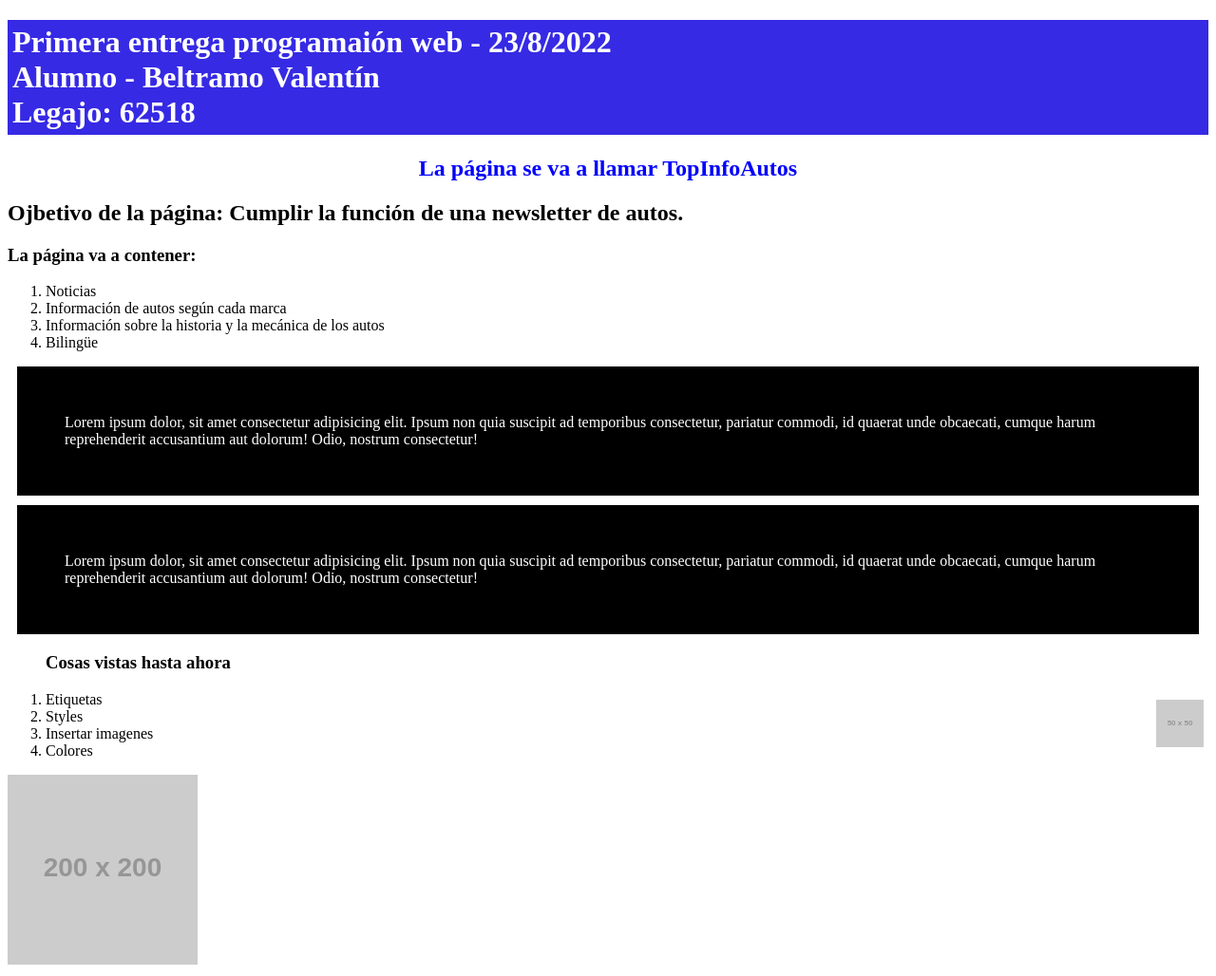
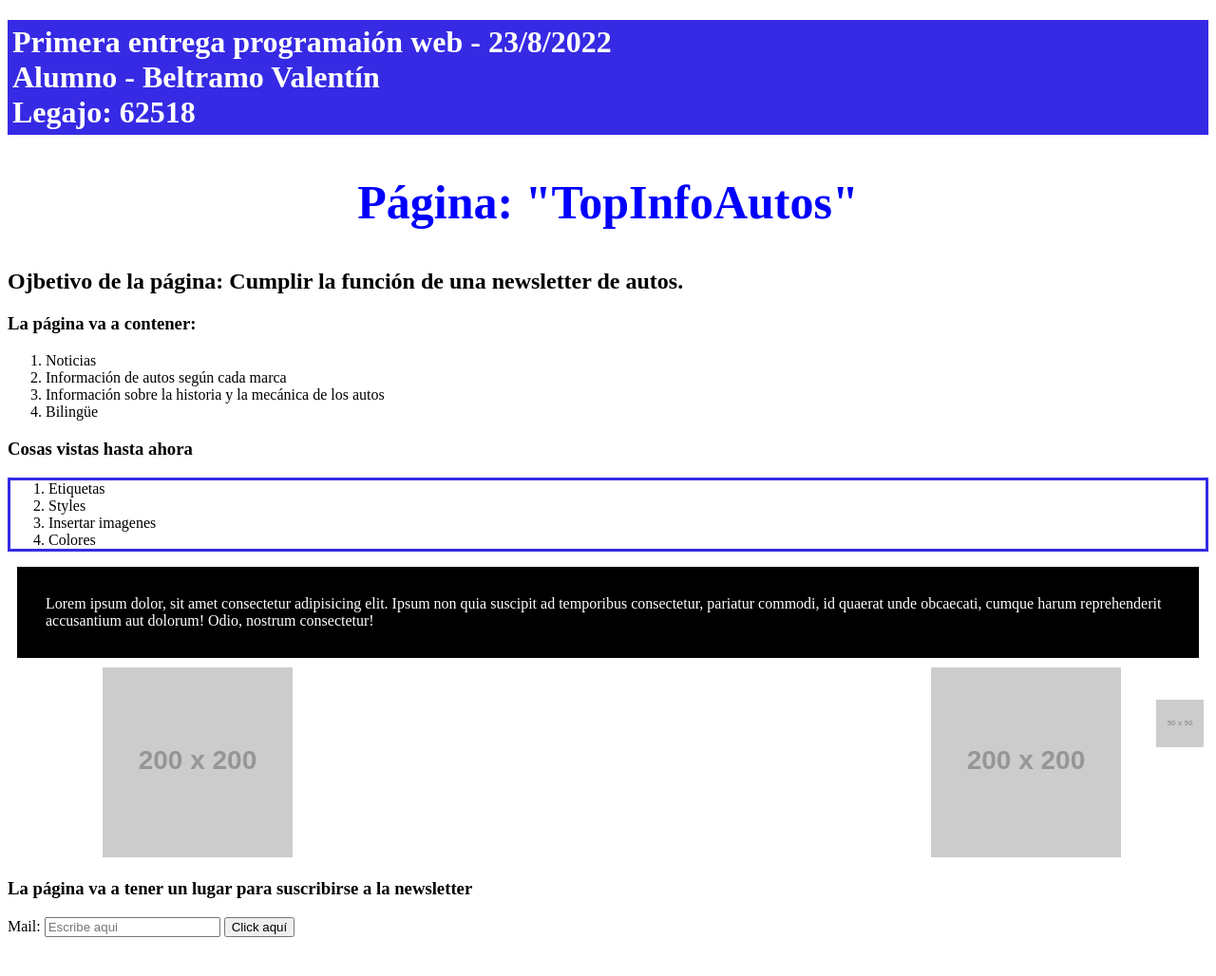
Before and after one commit to vbeltramo/ProgramacionWeb, a plain HTML site: page index.html in a window 1280 px wide. Shown: the whole page at 95% size. After the commit the page ends 995 px from the top, so only its background shows below. Drawn offline with Linux system fonts and the light colour scheme; placeholder pictures from the web are drawn by us.

Commit message:
Index de dani

```diff
--- a/index.html
+++ b/index.html
@@ -16,10 +16,10 @@
         <h1 class="titulosh1 fondotitulosh1 sticky">
             Primera entrega programaión web - 23/8/2022 <br> Alumno - Beltramo Valentín <br>Legajo: 62518 <br>
         </h1>
-        <h2 class="titulosh2">
-            La página se va a llamar TopInfoAutos
+        <h2 class="titulosh2 tamañotitulo">
+            Página: "TopInfoAutos"
         </h2>
-        <h2>
+        <h2 class="negrita">
             Ojbetivo de la página: Cumplir la función de una newsletter de autos.
         </h2>
         <h3>
@@ -31,25 +31,29 @@
             <li>Información sobre la historia y la mecánica de los autos</li>
             <li>Bilingüe</li>
         </ol>
-        <p class="colorparrafos parrafos" id="padding-interno">
-            Lorem ipsum dolor, sit amet consectetur adipisicing elit. Ipsum non quia suscipit ad temporibus consectetur, pariatur commodi, id quaerat unde obcaecati, cumque harum reprehenderit accusantium aut dolorum! Odio, nostrum consectetur!
-        </p>
-        <p class="colorparrafos parrafos" id="padding-interno">
-            Lorem ipsum dolor, sit amet consectetur adipisicing elit. Ipsum non quia suscipit ad temporibus consectetur, pariatur commodi, id quaerat unde obcaecati, cumque harum reprehenderit accusantium aut dolorum! Odio, nostrum consectetur!
-        </p>
+        <h3>Cosas vistas hasta ahora</h3>
+        <ol class="bordelista">
 
-        <ol>
-            <h3>Cosas vistas hasta ahora</h3>
             <li>Etiquetas</li>
             <li>Styles</li>
             <li>Insertar imagenes</li>
             <li>Colores</li>
         </ol>
-        <img src="http://via.placeholder.com/200" alt="">
+        <p class="colorparrafos parrafos" id="padding-interno">
+            Lorem ipsum dolor, sit amet consectetur adipisicing elit. Ipsum non quia suscipit ad temporibus consectetur, pariatur commodi, id quaerat unde obcaecati, cumque harum reprehenderit accusantium aut dolorum! Odio, nostrum consectetur!
+        </p>
+
+        <img src="http://via.placeholder.com/200" class="imagenderecha" alt="Imagen no disponible">
+        <img src="http://via.placeholder.com/200" class="imagenizquierda" alt="Imagen no disponible">
         <img src="http://via.placeholder.com/50" class="fijaesquina" alt="">
     </main>
     <footer>
+        <h3>La página va a tener un lugar para suscribirse a la newsletter</h3>
 
+
+        <label for="Mail"> Mail:</label>
+        <input type="text" mail="Mail" placeholder="Escribe aqui">
+        <input type="button" value="Click aquí">
     </footer>
 </body>
 </html>
--- a/styles.css
+++ b/styles.css
@@ -7,11 +7,22 @@
 .titulosh2{color: rgb(0, 0, 252); text-align: center;}
 .colorparrafos{color: white;}
 .parrafos{background-color: black;}
-#padding-interno{padding:50px;
+#padding-interno{padding:30px;
     margin:10px;}
-.colorimagenesquina{background-color: darkgreen;}
+.tamañotitulo{font-size:50px;}
+.negrita{font-weight: bold;}
 .fijaesquina{
     position: fixed;
     bottom: 1vw;
     right: 1vw;
 }
+.imagenderecha{
+    position: absolute;
+    right: 100px;
+}
+.imagenizquierda{
+    position: relative;
+    left: 100px;
+
+}
+.bordelista{border: 3px solid rgb(54, 42, 228);}
```
